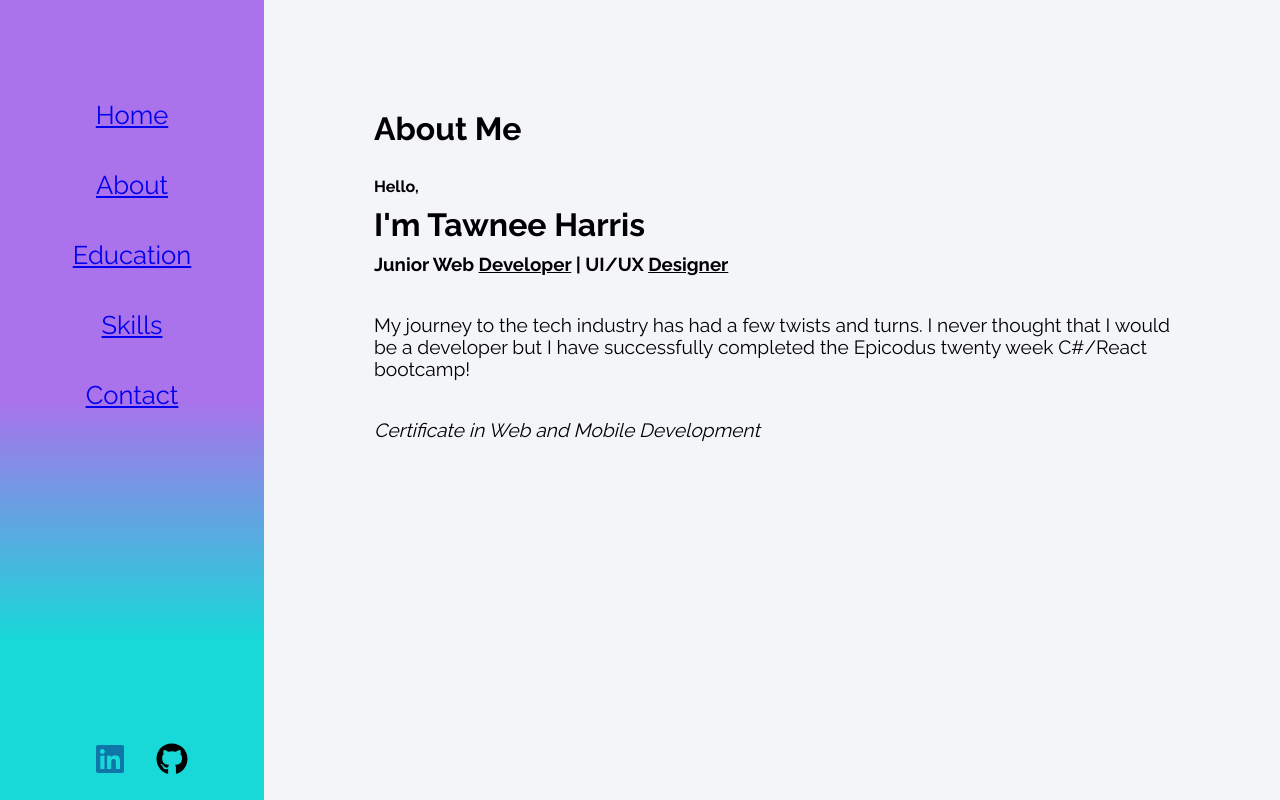
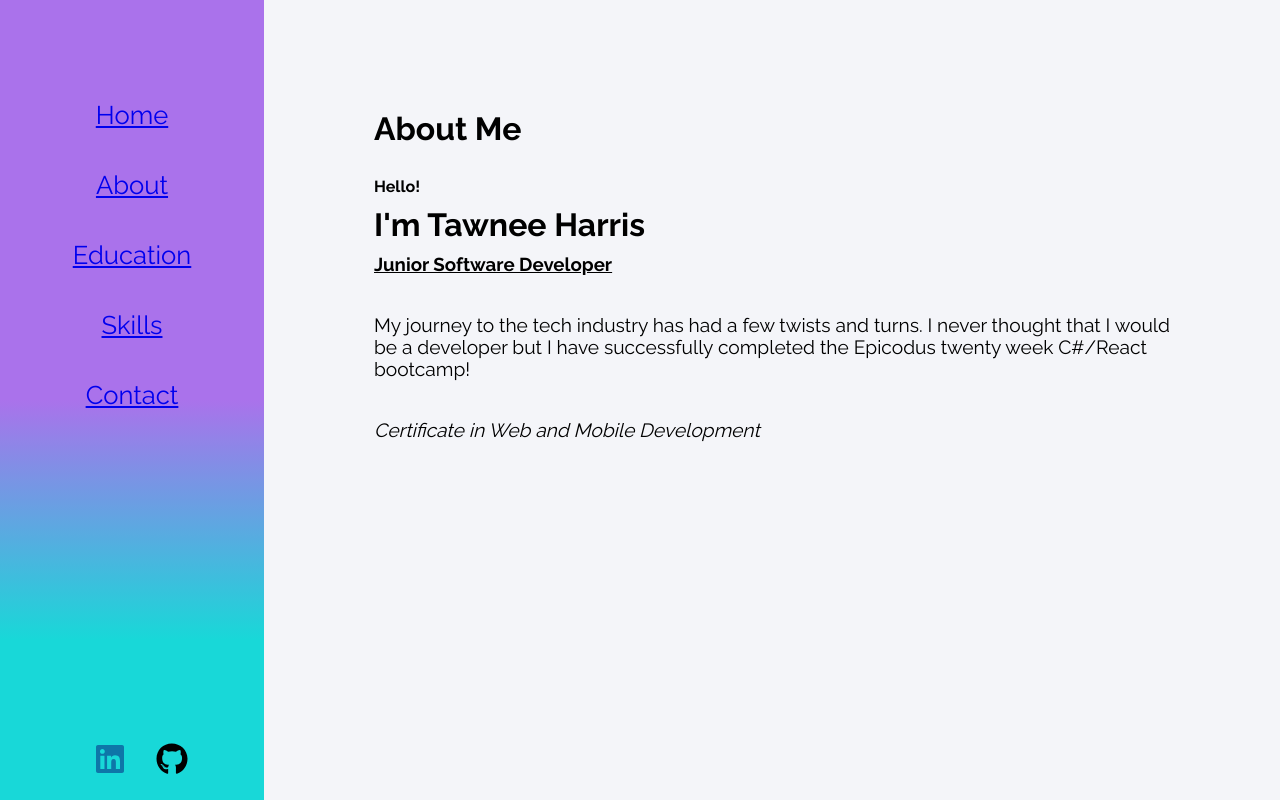
Before and after one commit to tawneeh/portfolio, a React (Create React App) app: page /about in a window 1280 px wide. Built offline with nearby package versions, Linux system fonts and the light colour scheme.

Commit message:
update About contents

```diff
--- a/src/contents/About.js
+++ b/src/contents/About.js
@@ -5,9 +5,9 @@ class About extends Component {
     return (
       <div className="condiv">
         <h1 className="subtopic">About Me</h1>
-          <h4>Hello,</h4>
+          <h4>Hello!</h4>
           <h1>I'm Tawnee Harris</h1>
-          <h3>Junior Web <u>Developer</u> | UI/UX <u>Designer</u></h3>
+          <h3><u>Junior Software Developer</u></h3>
           <br />
           <p>My journey to the tech industry has had a few twists and turns. I never thought that I would be a developer but I have successfully completed the Epicodus twenty week C#/React bootcamp!</p>
           <br />
@@ -17,4 +17,4 @@ class About extends Component {
   }
 }
 
-export default About; // really spruce this up and add cool shit
+export default About;
```
